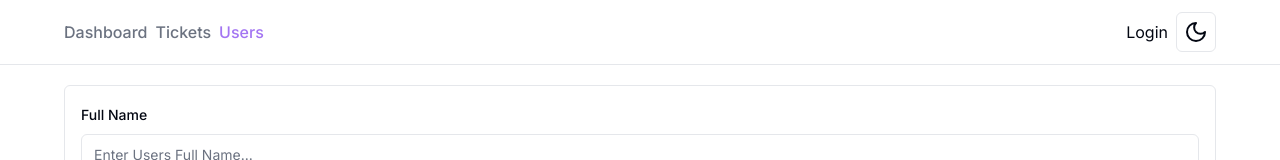
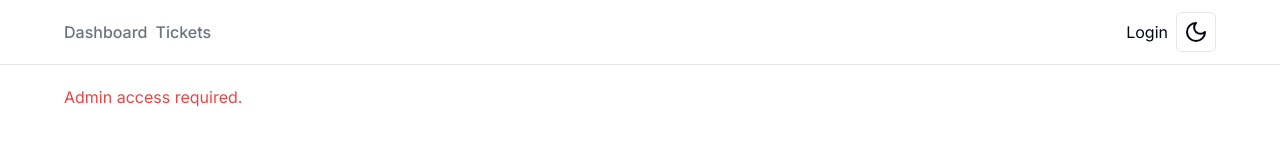
Before and after one commit to SejinPrk/TicketingApp, a Next.js app in the folder ticketapp/: page /users in a window 1280 px wide. Shown: the top 160 px of the page. Built offline with nearby package versions, Linux system fonts and the light colour scheme; no server answers; the database is empty.

Commit message:
Protecting Pages

```diff
--- a/ticketapp/app/users/[id]/page.tsx
+++ b/ticketapp/app/users/[id]/page.tsx
@@ -1,6 +1,8 @@
 import React from 'react'
 import prisma from '@/prisma/db';
 import UserForm from '@/components/UserForm';
+import { getServerSession } from 'next-auth';
+import options from '../../api/auth/[...nextauth]/options';
 
 interface Props {
   params: {id: string}
@@ -8,6 +10,11 @@
 
 const EditUser = async ({params}: Props) => {
 
+  const session = await getServerSession(options);
+
+  if (session?.user.role !== "ADMIN") {
+    return <p className='text-destructive'>Admin access required.</p>;
+  }
   const user = await prisma?.user.findUnique({
     where: {id: parseInt(params.id)},
   });
--- a/ticketapp/app/users/page.tsx
+++ b/ticketapp/app/users/page.tsx
@@ -2,10 +2,18 @@
 import React from 'react'
 import DataTableSimple from './data-table-simple';
 import prisma from '@/prisma/db';
+import { getServerSession } from 'next-auth';
+import options from '../api/auth/[...nextauth]/options';
 
 const Users = async () => {
+  const session = await getServerSession(options);
 
-  const users = await prisma?.user.findMany()
+  if (session?.user.role !== "ADMIN") {
+    return <p className='text-destructive'>Admin access required.</p>;
+  }
+
+  const users = await prisma?.user.findMany();
+
   return (
     <div>
       <UserForm />
--- a/ticketapp/components/MainNav.tsx
+++ b/ticketapp/components/MainNav.tsx
@@ -7,10 +7,10 @@
 
 const MainNav = async () => {
   const session = await getServerSession(options);
-  console.log(session);
+
   return (
   <div className="flex justify-between">
-    <MainNavLinks />
+    <MainNavLinks role={session?.user.role}/>
 
     <div className="flex items-center gap-2">
       {session ? (
--- a/ticketapp/components/MainNavLinks.tsx
+++ b/ticketapp/components/MainNavLinks.tsx
@@ -3,19 +3,19 @@
 import React from 'react';
 import { usePathname } from 'next/navigation';
 
-const MainNavLinks = () => {
+const MainNavLinks = ({role}: {role?: string}) => {
 
 const links = [
-{label: "Dashboard", href: "/"},
-{label: "Tickets", href: "/tickets"},
-{label: "Users", href: "/users"},
+{label: "Dashboard", href: "/", adminOnly: false},
+{label: "Tickets", href: "/tickets", adminOnly: false},
+{label: "Users", href: "/users", adminOnly: true},
 ];
 
 const currentPath = usePathname();
 console.log(currentPath);
   return (
     <div className="flex items-center gap-2">
-      {links.map((link) => (
+      {links.filter((link)=> !link.adminOnly || role === "ADMIN").map((link) => (
         <Link
           href={link.href}
           className={`navbar-link ${
```
